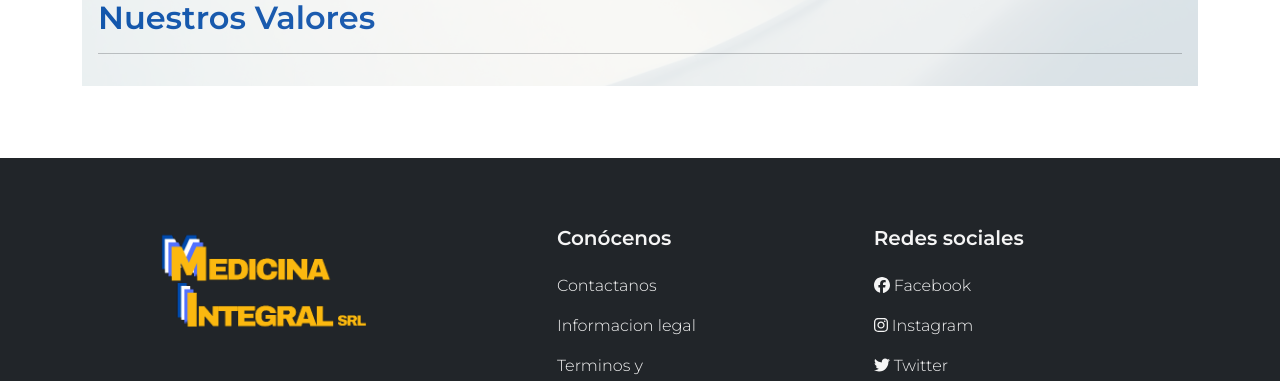
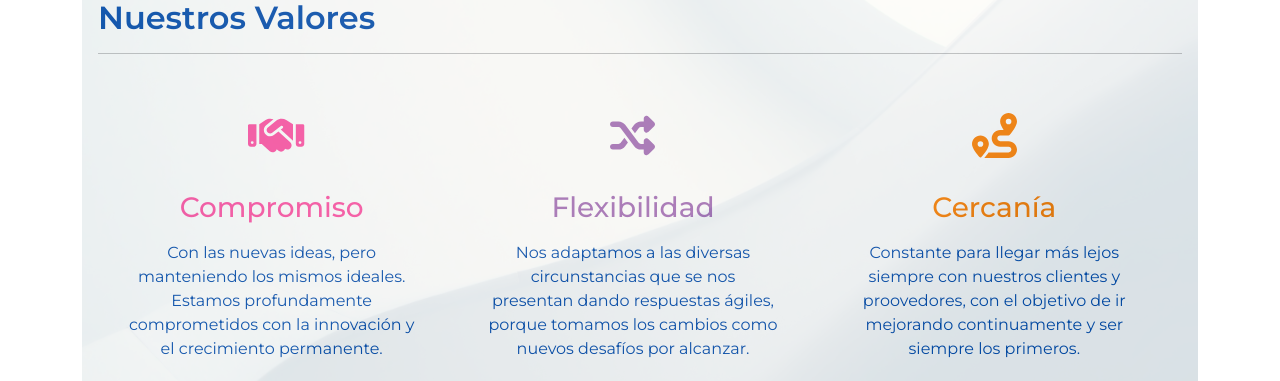
Before and after one commit to MDanielaCardozo/MedicinaIntDrogueria, a React (Create React App) app: page / in a window 1280 px wide. Shown: the part 571-952 px from the top of the page. Built offline with nearby package versions, Linux system fonts and the light colour scheme.

Commit message:
Agregué contenido a el section nuestros valores

```diff
--- a/src/components/views/Home.css
+++ b/src/components/views/Home.css
@@ -85,3 +85,88 @@
     position: absolute;
     filter: opacity(15%);
 }
+
+.cardInfoUno {
+    width: 330px;
+    height: auto;
+    margin: 5px;
+    border-radius: 20px;
+    color: #004AAD;
+    text-align: center;
+    background: rgba(255, 255, 255, 0.5);
+    animation: mySplice;
+    animation-play-state: running;
+    animation-iteration-count: 1;
+    animation-delay: 0s;
+    animation-duration: 1900ms;
+}
+
+.cardInfoUno h3 {
+    color: #FF51A4;
+}
+
+.icono {
+    width: 90px;
+    height: 90px;
+    margin: 9px;
+    display: inline-block;
+    background: #fff;
+    border-radius: 50px;
+    transition: all .9s ease;
+}
+
+.icon{
+    color: #FF51A4;
+    font-size: 45px;
+    padding: 21px;
+}
+
+.cardInfoDos {
+    width: 330px;
+    height: auto;
+    margin: 5px;
+    border-radius: 20px;
+    color: #004AAD;
+    text-align: center;
+    background: rgba(255, 255, 255, 0.5);
+    animation: mySplice;
+    animation-play-state: running;
+    animation-iteration-count: 1;
+    animation-delay: 0s;
+    animation-duration: 1900ms;
+}
+
+.cardInfoDos h3 {
+    color: #A56FB8;
+}
+
+.iconDos {
+    color: #A56FB8;
+    font-size: 45px;
+    padding: 21px;
+}
+
+.cardInfoTres {
+    width: 330px;
+    height: auto;
+    margin: 5px;
+    border-radius: 20px;
+    color: #004AAD;
+    text-align: center;
+    background: rgba(255, 255, 255, 0.5);
+    animation: mySplice;
+    animation-play-state: running;
+    animation-iteration-count: 1;
+    animation-delay: 0s;
+    animation-duration: 1900ms;
+}
+
+.cardInfoTres h3 {
+    color: #FF8000;
+}
+
+.iconTres {
+    color: #FF8000;
+    font-size: 45px;
+    padding: 21px;
+}
--- a/src/components/views/Home.js
+++ b/src/components/views/Home.js
@@ -1,6 +1,12 @@
 import React from "react";
 import "./Home.css";
-import { Carousel } from "react-bootstrap";
+import { Carousel, Col, Row } from "react-bootstrap";
+import { FontAwesomeIcon } from "@fortawesome/react-fontawesome";
+import {
+  faHandshake,
+  faRoute,
+  faShuffle,
+} from "@fortawesome/free-solid-svg-icons";
 
 const Home = () => {
   return (
@@ -39,6 +45,47 @@ const Home = () => {
           <div className="valores p-3">
             <h2>Nuestros Valores</h2>
             <hr />
+            <Row className="w-100 mt-3">
+              <Col sm={12} md={4} lg={4}>
+                <div className="cardInfoUno w-100 p-2">
+                  <div className="icono">
+                    <FontAwesomeIcon icon={faHandshake} className="icon" />
+                  </div>
+                  <h3>Compromiso</h3>
+                  <p className="m-3">
+                    Con las nuevas ideas, pero manteniendo los mismos ideales.
+                    Estamos profundamente comprometidos con la innovación y el
+                    crecimiento permanente.
+                  </p>
+                </div>
+              </Col>
+              <Col sm={12} md={4} lg={4}>
+                <div className="cardInfoDos w-100 p-2">
+                  <div className="icono">
+                    <FontAwesomeIcon icon={faShuffle} className="iconDos" />
+                  </div>
+                  <h3>Flexibilidad</h3>
+                  <p className="m-3">
+                    Nos adaptamos a las diversas circunstancias que se nos
+                    presentan dando respuestas ágiles, porque tomamos los
+                    cambios como nuevos desafíos por alcanzar.
+                  </p>
+                </div>
+              </Col>
+              <Col sm={12} md={4} lg={4}>
+                <div className="cardInfoTres w-100 p-2">
+                  <div className="icono">
+                    <FontAwesomeIcon icon={faRoute} className="iconTres" />
+                  </div>
+                  <h3>Cercanía</h3>
+                  <p className="m-3">
+                    Constante para llegar más lejos siempre con nuestros
+                    clientes y proovedores, con el objetivo de ir mejorando
+                    continuamente y ser siempre los primeros.
+                  </p>
+                </div>
+              </Col>
+            </Row>
           </div>
         </div>
       </section>
```
